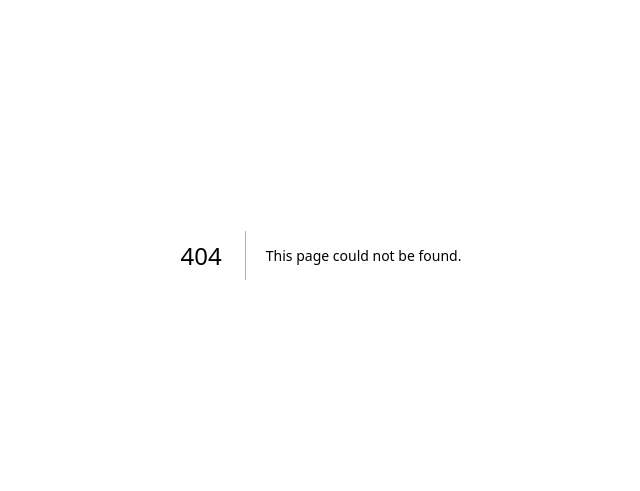
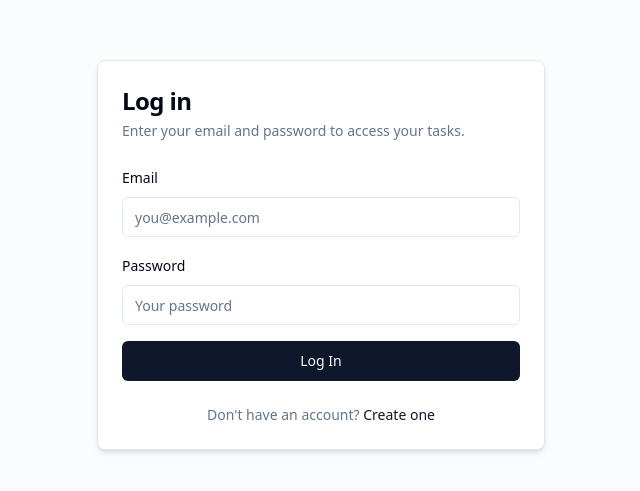
Before and after one commit to nayefradwi/todo-app-product-specification-0ae79521, a Next.js app: page /login in a window 1280 px wide. Before the commit this address had no page. Shown: the part 145-636 px from the top of the page, without its empty margins (319-959 px from the left). Built offline with nearby package versions, Linux system fonts and the light colour scheme.

Commit message:
f103bbff-a269-4ead-bbfd-b833097c029c: Build /login page UI

```diff
--- /dev/null
+++ b/app/login/page.tsx
@@ -0,0 +1,132 @@
+"use client";
+
+import * as React from "react";
+import Link from "next/link";
+import { useRouter } from "next/navigation";
+
+import { Button } from "@/components/ui/button";
+import {
+  Card,
+  CardContent,
+  CardDescription,
+  CardHeader,
+  CardTitle,
+} from "@/components/ui/card";
+import { Input } from "@/components/ui/input";
+import { Label } from "@/components/ui/label";
+
+export default function LoginPage() {
+  const router = useRouter();
+  const [email, setEmail] = React.useState("");
+  const [password, setPassword] = React.useState("");
+  const [error, setError] = React.useState<string | null>(null);
+  const [loading, setLoading] = React.useState(false);
+
+  async function handleSubmit(event: React.FormEvent<HTMLFormElement>) {
+    event.preventDefault();
+    setError(null);
+    setLoading(true);
+
+    try {
+      const response = await fetch("/api/auth/login", {
+        method: "POST",
+        headers: { "Content-Type": "application/json" },
+        body: JSON.stringify({ email: email.trim(), password }),
+      });
+
+      if (response.status === 200) {
+        router.push("/");
+        return;
+      }
+
+      let message = "Login failed. Please try again.";
+      try {
+        const data = (await response.json()) as {
+          error?: string;
+          message?: string;
+        };
+        if (data?.error) {
+          message = data.error;
+        } else if (data?.message) {
+          message = data.message;
+        }
+      } catch {
+        // response had no JSON body — keep default message
+      }
+      setError(message);
+    } catch {
+      setError("Network error. Please check your connection and try again.");
+    } finally {
+      setLoading(false);
+    }
+  }
+
+  return (
+    <main className="flex min-h-screen items-center justify-center bg-muted/30 px-4 py-10">
+      <Card className="w-full max-w-md sm:shadow-md">
+        <CardHeader className="space-y-1">
+          <CardTitle className="text-2xl">Log in</CardTitle>
+          <CardDescription>
+            Enter your email and password to access your tasks.
+          </CardDescription>
+        </CardHeader>
+        <CardContent>
+          <form onSubmit={handleSubmit} noValidate className="space-y-4">
+            <div className="space-y-2">
+              <Label htmlFor="email">Email</Label>
+              <Input
+                id="email"
+                name="email"
+                type="email"
+                autoComplete="email"
+                placeholder="you@example.com"
+                value={email}
+                onChange={(event) => setEmail(event.target.value)}
+                disabled={loading}
+                required
+              />
+            </div>
+
+            <div className="space-y-2">
+              <Label htmlFor="password">Password</Label>
+              <Input
+                id="password"
+                name="password"
+                type="password"
+                autoComplete="current-password"
+                placeholder="Your password"
+                value={password}
+                onChange={(event) => setPassword(event.target.value)}
+                disabled={loading}
+                required
+              />
+            </div>
+
+            {error ? (
+              <p
+                role="alert"
+                className="text-sm text-red-600 dark:text-red-400"
+              >
+                {error}
+              </p>
+            ) : null}
+
+            <Button type="submit" className="w-full" disabled={loading}>
+              {loading ? "Logging in..." : "Log In"}
+            </Button>
+          </form>
+
+          <p className="mt-6 text-center text-sm text-muted-foreground">
+            Don&apos;t have an account?{" "}
+            <Link
+              href="/register"
+              className="font-medium text-primary underline-offset-4 hover:underline"
+            >
+              Create one
+            </Link>
+          </p>
+        </CardContent>
+      </Card>
+    </main>
+  );
+}
```
